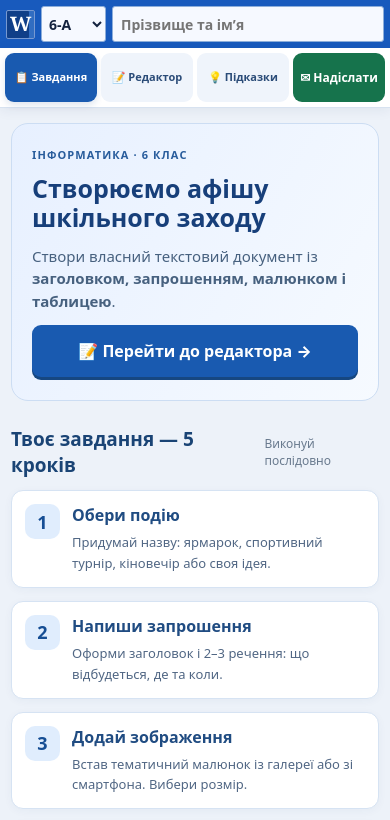
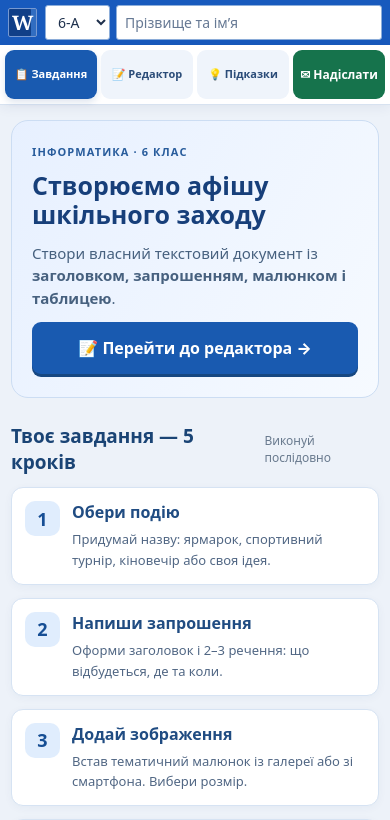
Before and after one commit to irishka464642/informatics-lab, a plain HTML site: page word-editor/index.html in a window 390 px wide. Shown: the top 820 px of the page. Drawn offline with Linux system fonts and the light colour scheme.

Commit message:
Make phone header a single compact row with Word logo, class and student name

```diff
--- a/word-editor/index.html
+++ b/word-editor/index.html
@@ -416,19 +416,78 @@ footer{font-size:12px}
  .task-progress{scroll-margin-top:65px}
 }
 @media print{.lesson-send-tab{display:none!important}}
+
+/* Compact identity header — no labels/second and third rows on phones. */
+.top .doc-meta{
+ display:grid;
+ grid-template-columns:72px minmax(0,1fr);
+ align-items:center;
+ gap:7px;
+ min-width:0;
+ width:min(360px,38vw);
+ flex-wrap:nowrap;
+}
+.top .doc-meta #grade,
+.top .doc-meta #studentName{
+ display:block;
+ box-sizing:border-box;
+ min-width:0;
+ max-width:none;
+ width:100%;
+ margin:0;
+ height:35px;
+ padding:6px 8px;
+ font-size:14px;
+ background:#fff;
+ color:#1f314d;
+}
+.top .doc-meta #studentName::placeholder{color:#667994}
+@media(max-width:900px){
+ .top{padding:5px 8px}
+ .top .topline{
+  display:grid;
+  grid-template-columns:30px minmax(0,1fr);
+  align-items:center;
+  column-gap:7px;
+  width:100%;
+  min-height:35px;
+  max-width:none;
+  flex-wrap:nowrap;
+ }
+ .top .brand{grid-column:1;min-width:0;width:30px;gap:0}
+ .top .brandicon{width:29px;height:29px;font-size:20px}
+ .top .doc-meta{
+  display:grid;
+  grid-column:2;
+  grid-template-columns:65px minmax(0,1fr);
+  align-items:center;
+  flex:none;
+  width:100%;
+  min-width:0;
+  gap:6px;
+  order:unset;
+ }
+ .top .doc-meta #grade,
+ .top .doc-meta #studentName{height:35px;min-width:0;max-width:none;width:100%;font-size:14px}
+ .top .quick-access,
+ .top .status{display:none!important}
+}
+@media(max-width:360px){
+ .top{padding:4px 5px}
+ .top .topline{grid-template-columns:28px minmax(0,1fr);column-gap:5px}
+ .top .doc-meta{grid-template-columns:60px minmax(0,1fr);gap:5px}
+ .top .doc-meta #grade{padding:4px 3px;font-size:13px}
+ .top .doc-meta #studentName{padding:5px 7px;font-size:13px}
+}
 </style>
 </head>
 <body>
 <header class="top">
  <div class="topline">
   <div class="brand" aria-label="Word"><span class="brandicon" title="Мій Word">W</span></div>
-  <div class="doc-meta">
-   <label class="header-grade" for="grade">Клас
-    <select id="grade" aria-label="Клас"><option>6-А</option><option>6-Б</option><option>6-В</option></select>
-   </label>
-   <label class="header-student" for="studentName">Прізвище та ім’я
-    <input id="studentName" aria-label="Прізвище та ім’я" placeholder="Прізвище та ім’я" autocomplete="name" maxlength="70">
-   </label>
+  <div class="doc-meta" role="group" aria-label="Дані учня">
+   <select id="grade" aria-label="Клас"><option>6-А</option><option>6-Б</option><option>6-В</option></select>
+   <input id="studentName" aria-label="Прізвище та ім’я" placeholder="Прізвище та ім’я" autocomplete="name" maxlength="70">
   </div>
   <div class="quick-access" aria-label="Швидкі дії">
    <button id="quickSave" title="Зберегти">▣</button>
```
